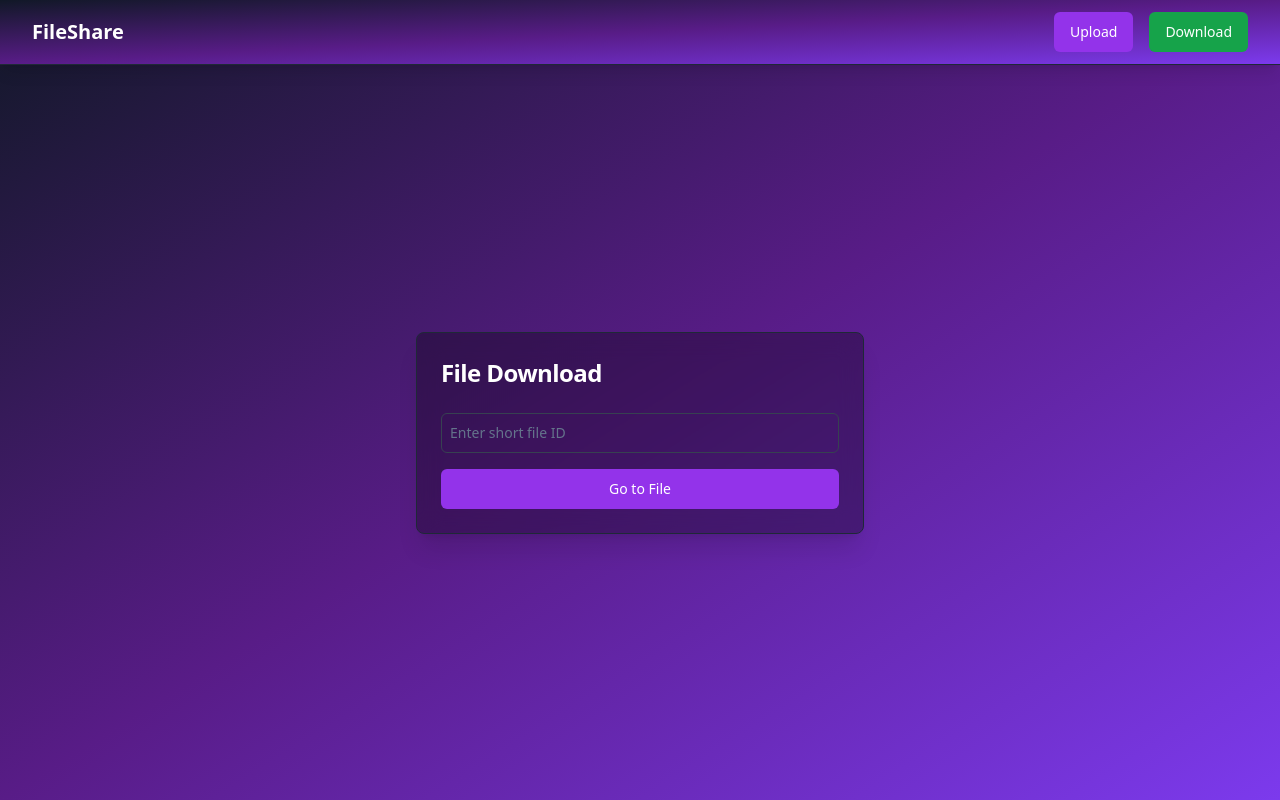
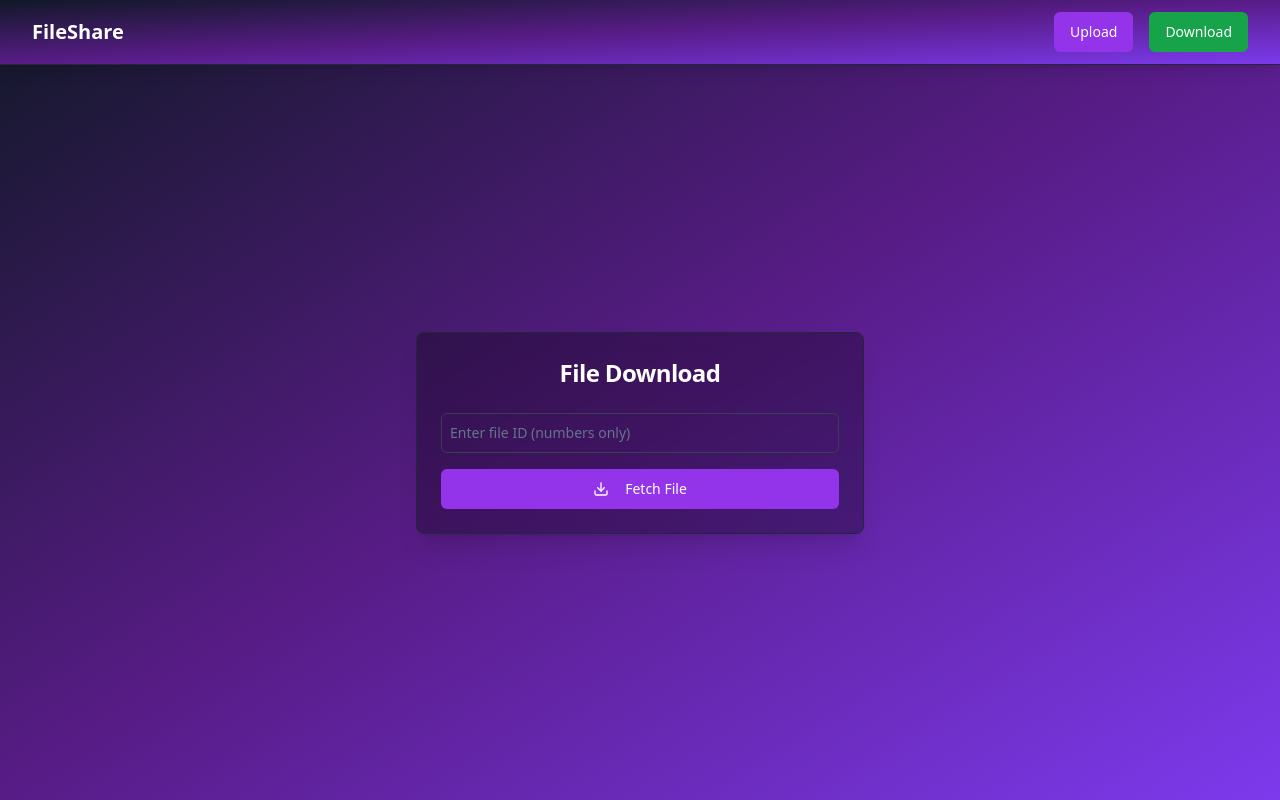
Before and after one commit to RaghavOG/file-sharing-frontend, a React (Vite) app: page /download in a window 1280 px wide. Built offline with nearby package versions, Linux system fonts and the light colour scheme.

Commit message:
downlaod page design change - 1

```diff
--- a/src/pages/Download.jsx
+++ b/src/pages/Download.jsx
@@ -1,30 +1,38 @@
-/* eslint-disable react-hooks/exhaustive-deps */
-import  { useState, useEffect } from 'react';
+import { useState, useEffect } from 'react';
 import { useParams, useNavigate } from 'react-router-dom';
 import axios from 'axios';
 import { Button } from "../components/ui/button";
 import { Input } from "../components/ui/input";
 import { useToast } from "../hooks/use-toast";
 import { Card, CardContent, CardHeader, CardTitle } from "../components/ui/card";
-import { Navbar } from '@/components/Navbar';
+import { Navbar } from '../components/Navbar';
+import { DownloadIcon, RefreshCw, AlertCircle } from 'lucide-react';
 
 const Download = () => {
   const [fileId, setFileId] = useState('');
   const [isLoading, setIsLoading] = useState(false);
   const [downloadUrl, setDownloadUrl] = useState('');
+  const [fileNotFound, setFileNotFound] = useState(false);
   const { id } = useParams();
   const { toast } = useToast();
   const navigate = useNavigate();
 
   useEffect(() => {
     if (id) {
-      setFileId(id);
-      handleDownload(id);
+      const numId = Number(id);
+      if (!isNaN(numId)) {
+        setFileId(numId.toString());
+        handleDownload(numId);
+      } else {
+        toast({ title: 'Invalid file ID', description: 'File ID must be a number', variant: 'destructive' });
+        navigate('/download');
       }
-  }, [id]);
+    }
+  }, [id, navigate, toast ]);
 
   const handleDownload = async (id) => {
     setIsLoading(true);
+    setFileNotFound(false);
     console.log('Downloading file with ID:', id);
 
     if (!id) {
@@ -40,12 +48,11 @@ const Download = () => {
         setDownloadUrl(response.data.url);
         toast({ title: 'File ready for download!', variant: 'success' });
       } else {
-            // Backend indicates an error, such as file not found
-            toast({ title: response.data.message || 'Failed to fetch file', variant: 'destructive' });
+        setFileNotFound(true);
+        toast({ title: response.data.message || 'File not found', variant: 'destructive' });
       }
     } catch (error) {
-        // console.error('Error during download:', error);
-        // Handle generic error case
+      setFileNotFound(true);
       toast({ title: 'Failed to fetch file', description: error.response?.data?.message || 'An error occurred', variant: 'destructive' });
     } finally {
       setIsLoading(false);
@@ -53,7 +60,8 @@ const Download = () => {
   };
 
   const handleInputChange = (e) => {
-    setFileId(e.target.value);
+    const value = e.target.value.replace(/\D/g, '');
+    setFileId(value);
   };
 
   const handleSubmit = (e) => {
@@ -66,60 +74,60 @@ const Download = () => {
   };
 
   return (
-<>
     <div className="min-h-screen flex flex-col bg-gradient-to-br from-gray-900 via-purple-900 to-violet-600">
       <Navbar />
-      <div className="flex-1 flex items-center justify-center">
+      <div className="flex-1 flex items-center justify-center p-4">
         <Card className="w-full max-w-md bg-black bg-opacity-30 backdrop-blur-md border border-gray-800 shadow-xl">
           <CardHeader>
-          <CardTitle className="text-2xl font-bold text-white">File Download</CardTitle>
+            <CardTitle className="text-2xl font-bold text-white text-center">File Download</CardTitle>
           </CardHeader>
           <CardContent>
-          {!id && (
             <form onSubmit={handleSubmit} className="space-y-4">
               <Input
                 type="text"
-                placeholder="Enter short file ID"
+                placeholder="Enter file ID (numbers only)"
                 value={fileId}
                 onChange={handleInputChange}
                 className="w-full p-2 bg-transparent border-gray-700 text-white placeholder-gray-400 focus:border-purple-500"
               />
               <Button
                 type="submit"
-                className="w-full bg-purple-600 hover:bg-purple-700 text-white"
+                className="w-full bg-purple-600 hover:bg-purple-700 text-white transition-all duration-200 ease-in-out transform hover:scale-105"
               >
-                Go to File
+                <DownloadIcon className="mr-2" size={20} />
+                Fetch File
               </Button>
             </form>
+
+            {isLoading && (
+              <div className="mt-4 text-center">
+                <RefreshCw className="animate-spin text-white mx-auto" size={24} />
+                <p className="text-white mt-2">Fetching file...</p>
+              </div>
             )}
 
-          {id && (
-            <div className="space-y-4">
-              <p className="text-white">File ID: {id}</p>
-              {!downloadUrl ? (
-                <Button
-                  onClick={() => handleDownload(id)}
-                  disabled={isLoading}
-                  className="w-full bg-green-600 hover:bg-green-700 text-white disabled:opacity-50"
-                >
-                  {isLoading ? 'Fetching file...' : 'Fetch File'}
-                </Button>
-              ) : (
+            {fileNotFound && (
+              <div className="mt-4 text-center text-red-500">
+                <AlertCircle className="mx-auto" size={24} />
+                <p className="mt-2">File not found. Please check the ID and try again.</p>
+              </div>
+            )}
+
+            {downloadUrl && (
+              <div className="mt-4">
                 <Button
                   onClick={() => window.location.href = downloadUrl}
-                  className="w-full bg-blue-600 hover:bg-blue-700 text-white"
+                  className="w-full bg-green-600 hover:bg-green-700 text-white transition-all duration-200 ease-in-out transform hover:scale-105"
                 >
+                  <DownloadIcon className="mr-2" size={20} />
                   Download File
                 </Button>
-              )}
               </div>
             )}
           </CardContent>
         </Card>
       </div>
     </div>
-
-</>
   );
 };
 
```
Lines whose indentation alone changed are shown as unchanged.
